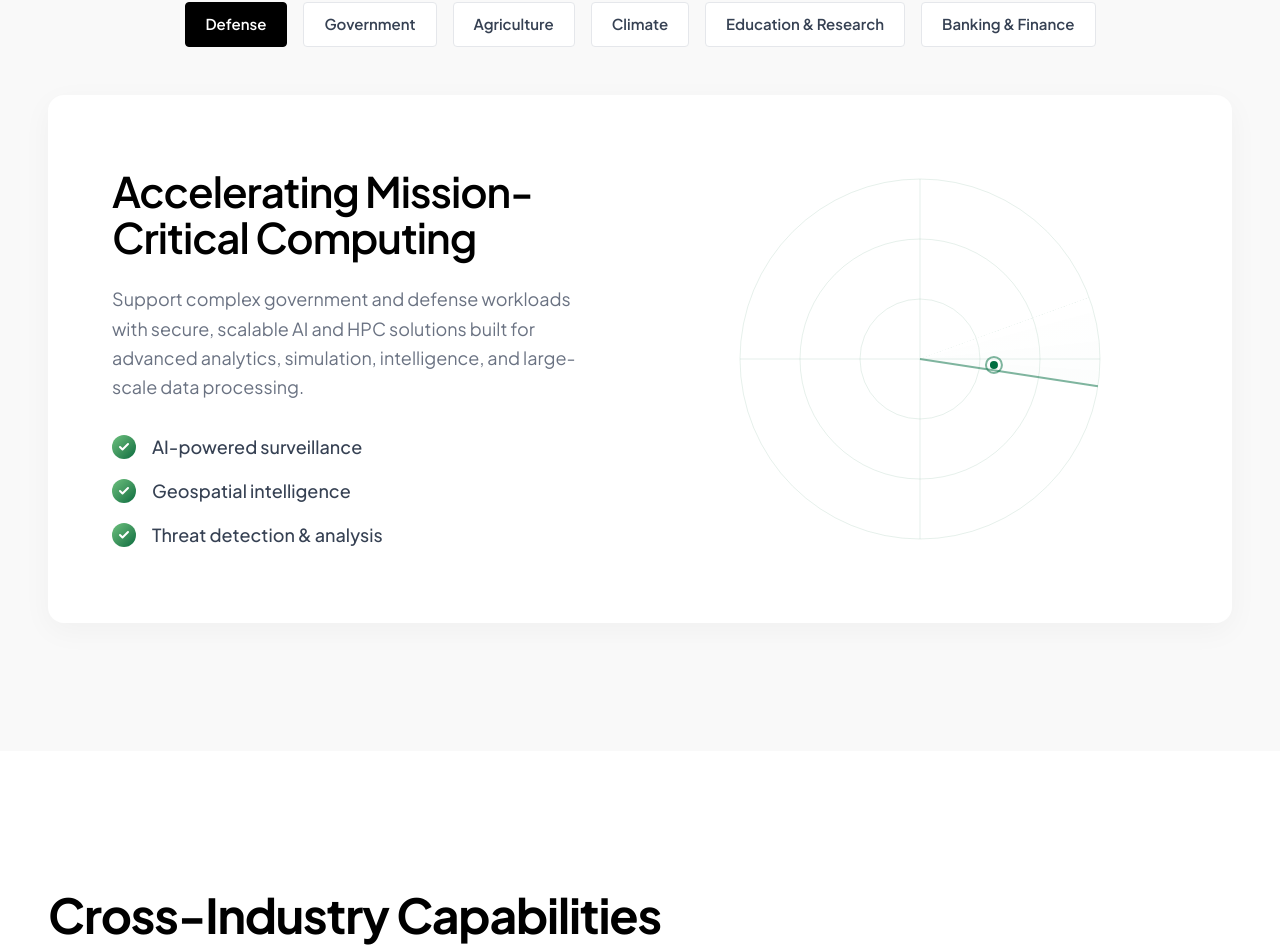
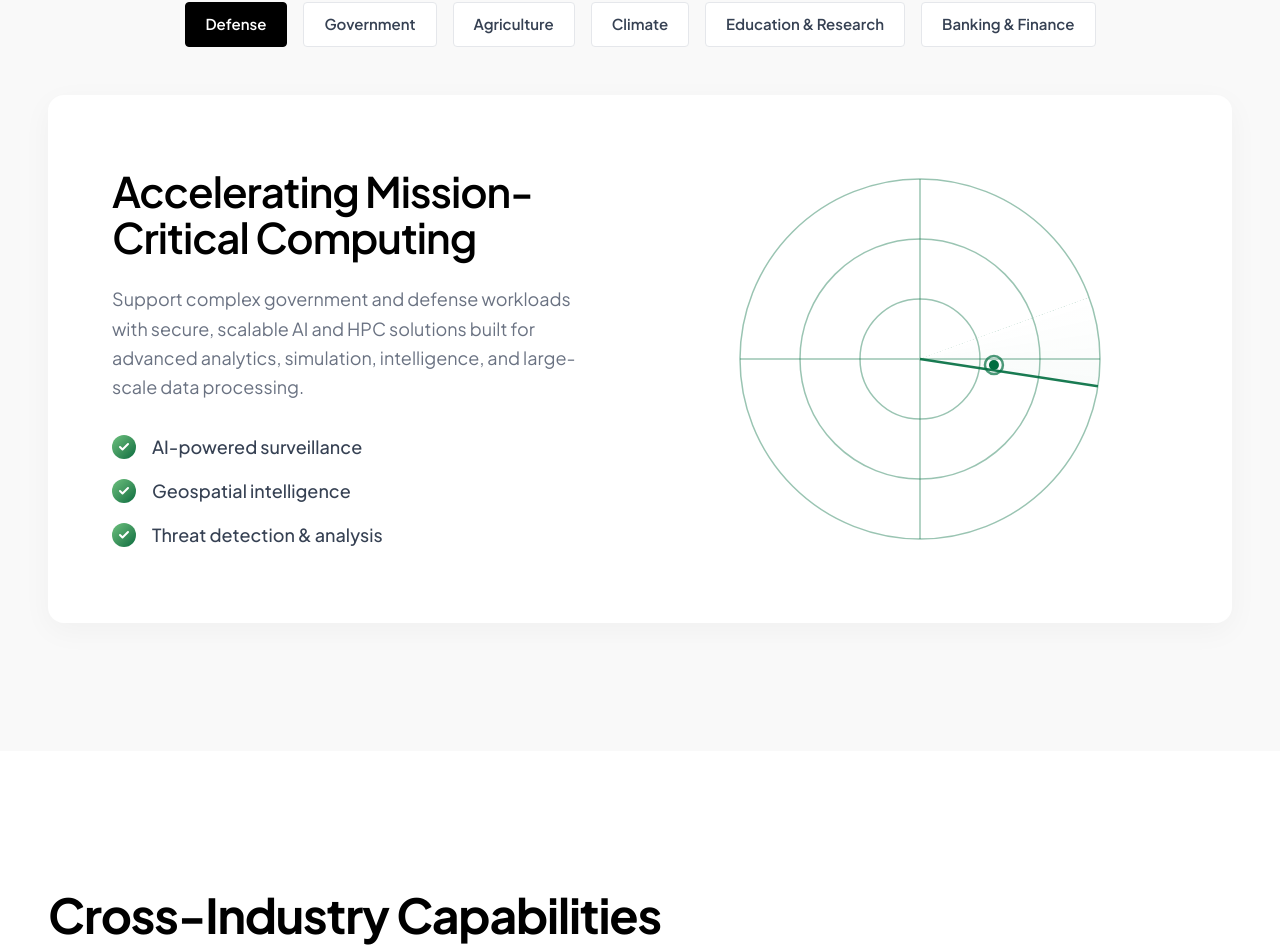
Before and after one commit to fhd-fsl/Dense-fusion-website-demo, a Next.js app: page /industries in a window 1280 px wide. Shown: the part 2336-3288 px from the top of the page. Built offline with nearby package versions, Linux system fonts and the light colour scheme.

Commit message:
Updated the Defense Industry animation to be more prominent

```diff
--- a/src/components/animations/industries/DefenseAnimation.tsx
+++ b/src/components/animations/industries/DefenseAnimation.tsx
@@ -29,9 +29,9 @@ export default function DefenseAnimation() {
 
       ctx.clearRect(0, 0, width, height);
 
-      // Light theme grid (Dark green on transparent/white)
-      ctx.strokeStyle = "rgba(0, 109, 64, 0.1)"; // Very faint dark green
-      ctx.lineWidth = 1;
+      // Light theme grid (Dark green on transparent/white) - Increased opacity & thickness for contrast
+      ctx.strokeStyle = "rgba(0, 109, 64, 0.4)";
+      ctx.lineWidth = 1.5;
 
       for (let i = 1; i <= 3; i++) {
         ctx.beginPath();
@@ -46,12 +46,12 @@ export default function DefenseAnimation() {
       ctx.lineTo(cx + radius, cy);
       ctx.stroke();
 
-      // Radar Sweep - Slowed down
+      // Radar Sweep
       angle += 0.015; // Slower radar
 
       const sweep = ctx.createConicGradient(angle - 0.5, cx, cy);
       sweep.addColorStop(0, "rgba(0, 109, 64, 0)");
-      sweep.addColorStop(1, "rgba(0, 109, 64, 0.15)");
+      sweep.addColorStop(1, "rgba(0, 109, 64, 0.3)"); // Darker gradient
 
       ctx.beginPath();
       ctx.moveTo(cx, cy);
@@ -64,8 +64,8 @@ export default function DefenseAnimation() {
       ctx.beginPath();
       ctx.moveTo(cx, cy);
       ctx.lineTo(cx + Math.cos(angle) * radius, cy + Math.sin(angle) * radius);
-      ctx.strokeStyle = "rgba(0, 109, 64, 0.5)";
-      ctx.lineWidth = 2;
+      ctx.strokeStyle = "rgba(0, 109, 64, 0.9)"; // Much darker sweep line
+      ctx.lineWidth = 2.5;
       ctx.stroke();
 
       // Targets
@@ -85,13 +85,13 @@ export default function DefenseAnimation() {
 
         if (t.alpha > 0) {
           ctx.beginPath();
-          ctx.arc(tx, ty, 4, 0, Math.PI * 2);
+          ctx.arc(tx, ty, 5, 0, Math.PI * 2); // Slightly larger targets
           ctx.fillStyle = `rgba(0, 109, 64, ${t.alpha})`;
           ctx.fill();
 
           ctx.beginPath();
-          ctx.arc(tx, ty, 8 + (1-t.alpha)*10, 0, Math.PI * 2);
-          ctx.strokeStyle = `rgba(0, 109, 64, ${t.alpha * 0.5})`;
+          ctx.arc(tx, ty, 9 + (1-t.alpha)*10, 0, Math.PI * 2);
+          ctx.strokeStyle = `rgba(0, 109, 64, ${t.alpha * 0.7})`; // More visible ripple
           ctx.stroke();
         }
       });
```
